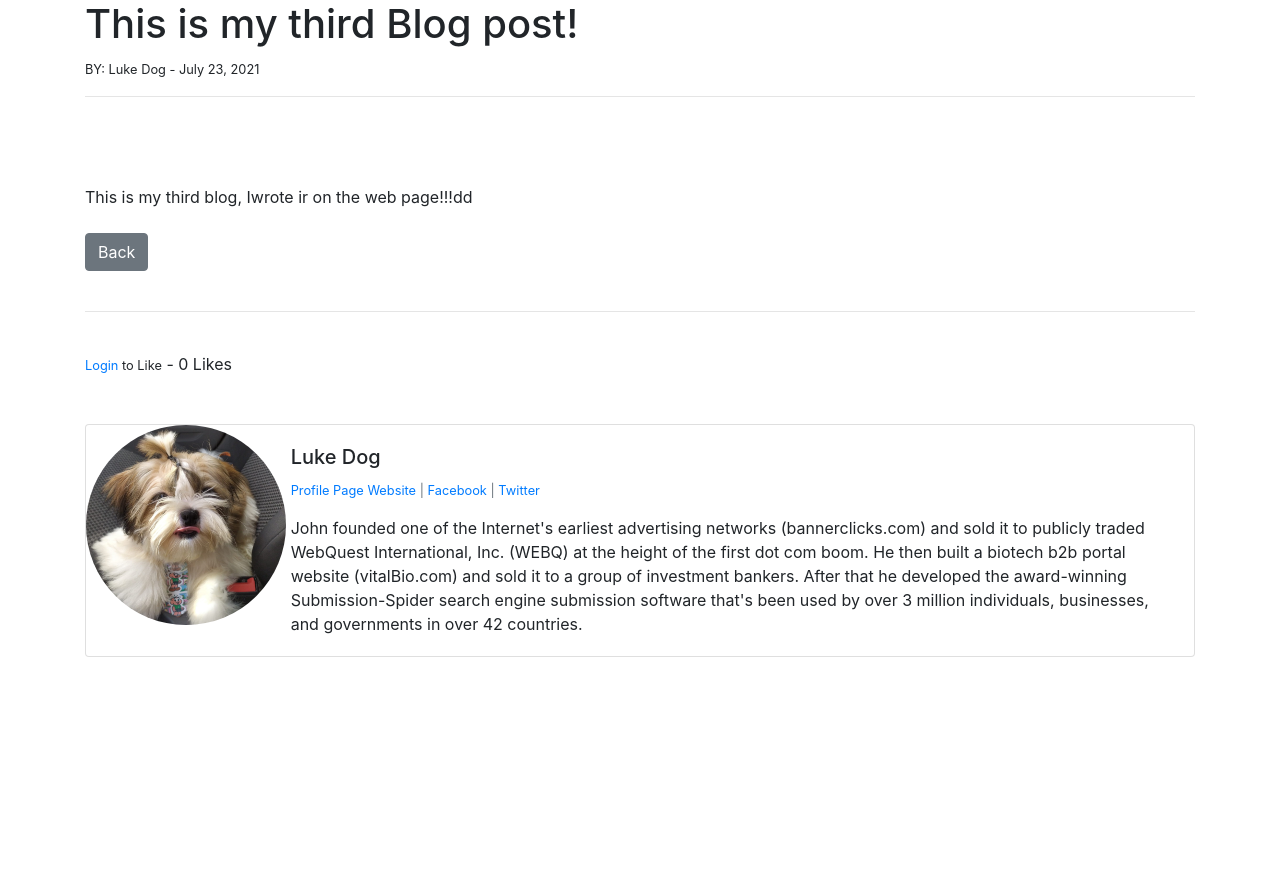
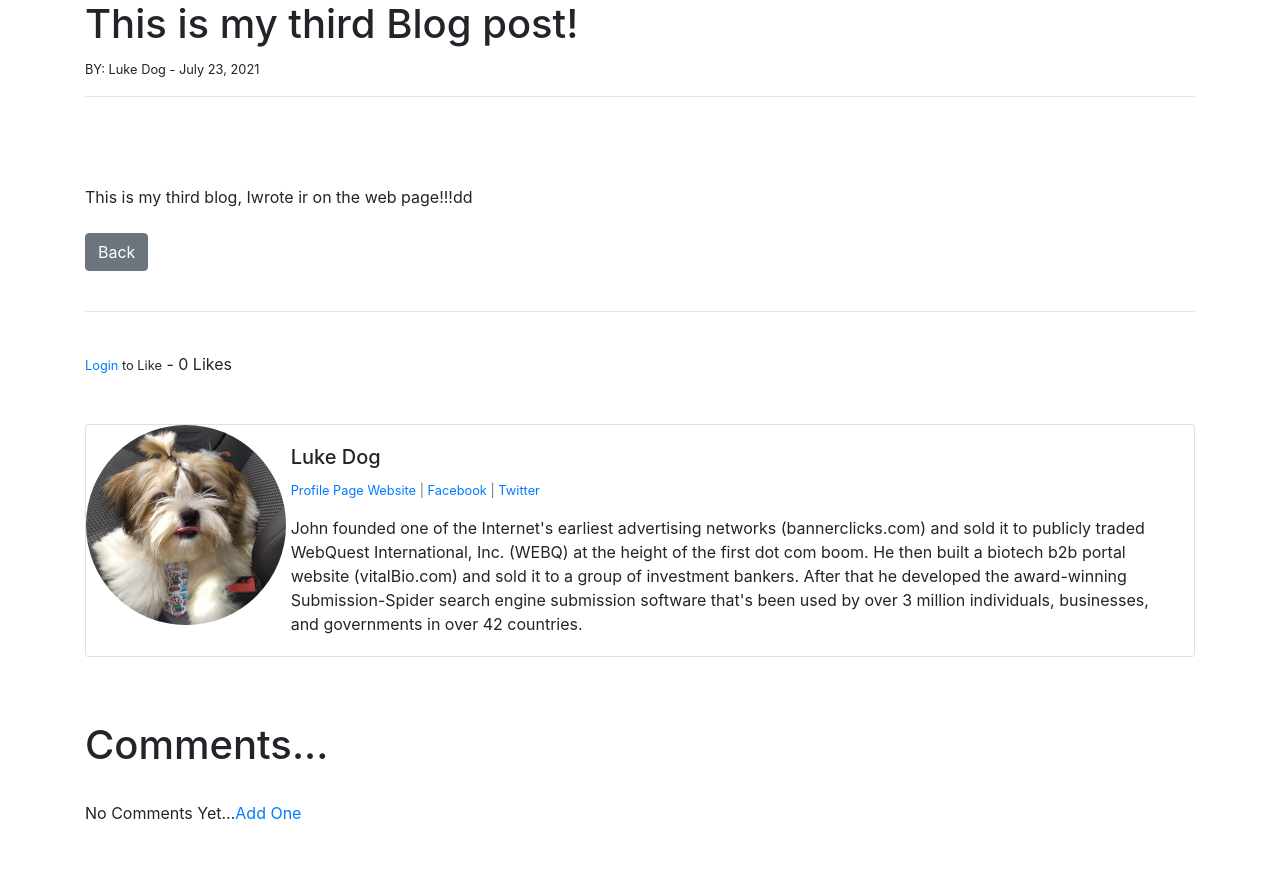
Before and after one commit to vladimirmaciel/ablog, a Django app: page /article/4 in a window 1280 px wide. Shown: the part 80-953 px from the top of the page. Before the commit the page ends 737 px from the top, so only its background shows below. Run offline with Django 3.2, Linux system fonts and the light colour scheme; data comes from the database, SQL or seed files in the repository; both versions use the stored data as it was after the commit; some libraries are stand-ins or nearby versions.

Commit message:
blog comment #33

```diff
--- a/theblog/admin.py
+++ b/theblog/admin.py
@@ -1,6 +1,7 @@
 from django.contrib import admin
-from .models import Post, Category, Profile
+from .models import Comment, Post, Category, Profile, Comment
 
 admin.site.register(Post)
 admin.site.register(Category)
 admin.site.register(Profile)
+admin.site.register(Comment)
--- a/theblog/models.py
+++ b/theblog/models.py
@@ -37,6 +37,8 @@ class Post(models.Model):
 		#return reverse('article-detail', args=(str(self.id)) )
 		return reverse('home')
 
+
+
 class Profile(models.Model):
 	user = models.OneToOneField(User, null=True, on_delete=models.CASCADE)
 	bio = models.TextField()
--- a/theblog/templates/article_details.html
+++ b/theblog/templates/article_details.html
@@ -129,5 +129,33 @@
   </div>
 <br/><br/>
 
+<h1>Comments...</h1>
+<br/>
+
+{% if not post.comments.all %}
+    No Comments Yet...<a href="#">Add One</a>
+{% else %}
+
+    <a href="#">Add Comment</a>
+    <br/><br/>
+
+    {% for comment in post.comments.all %}
+        <strong>
+          {{ comment.name }} -
+          {{ comment.date_added }}
+        </strong>
+        <br/>
+          {{ comment.body }}
+        <br/><br/>
+
+
+    {% endfor %}
+        <!-- <a href="#">Add Comment</a> -->
+{% endif %}
+<br/>
+
+
+
+<br/><br/>
 
 {% endblock %}
```
Also changed, not shown: db.sqlite3.
